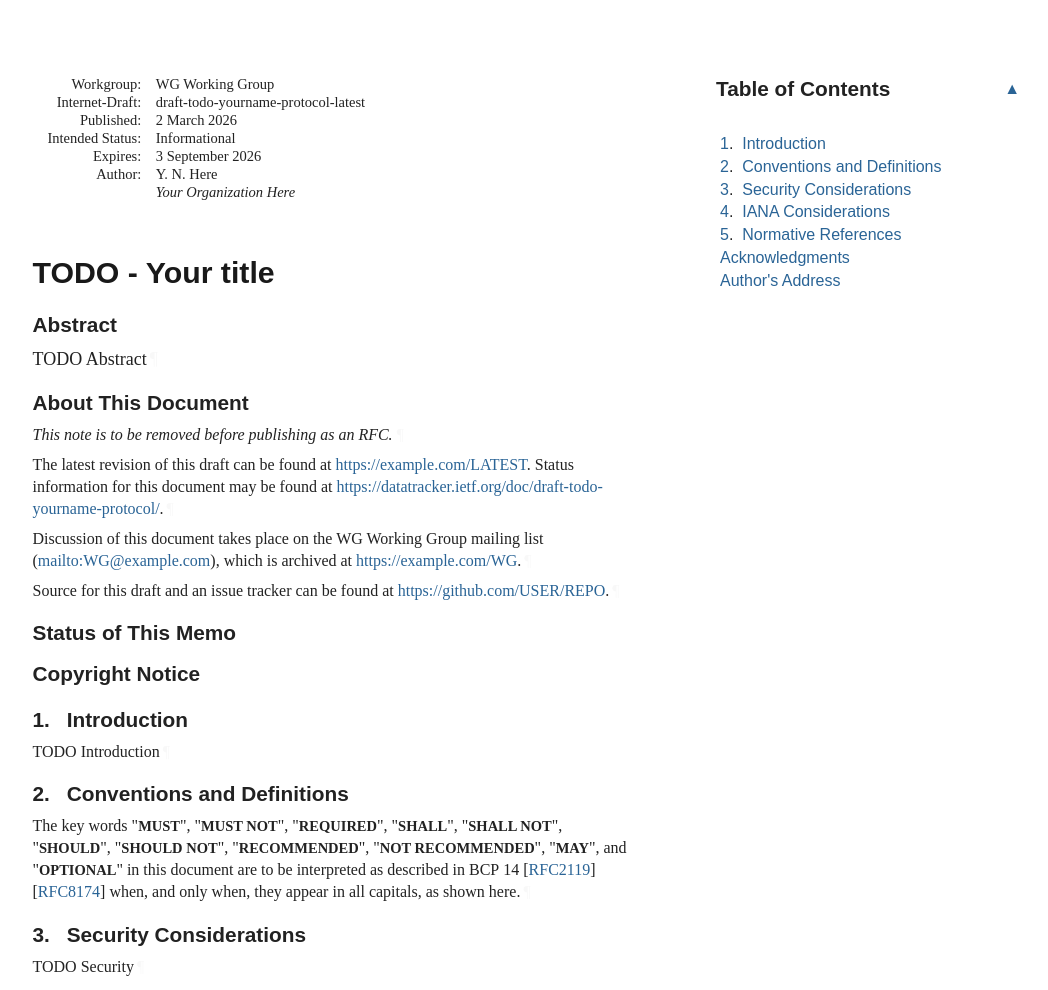
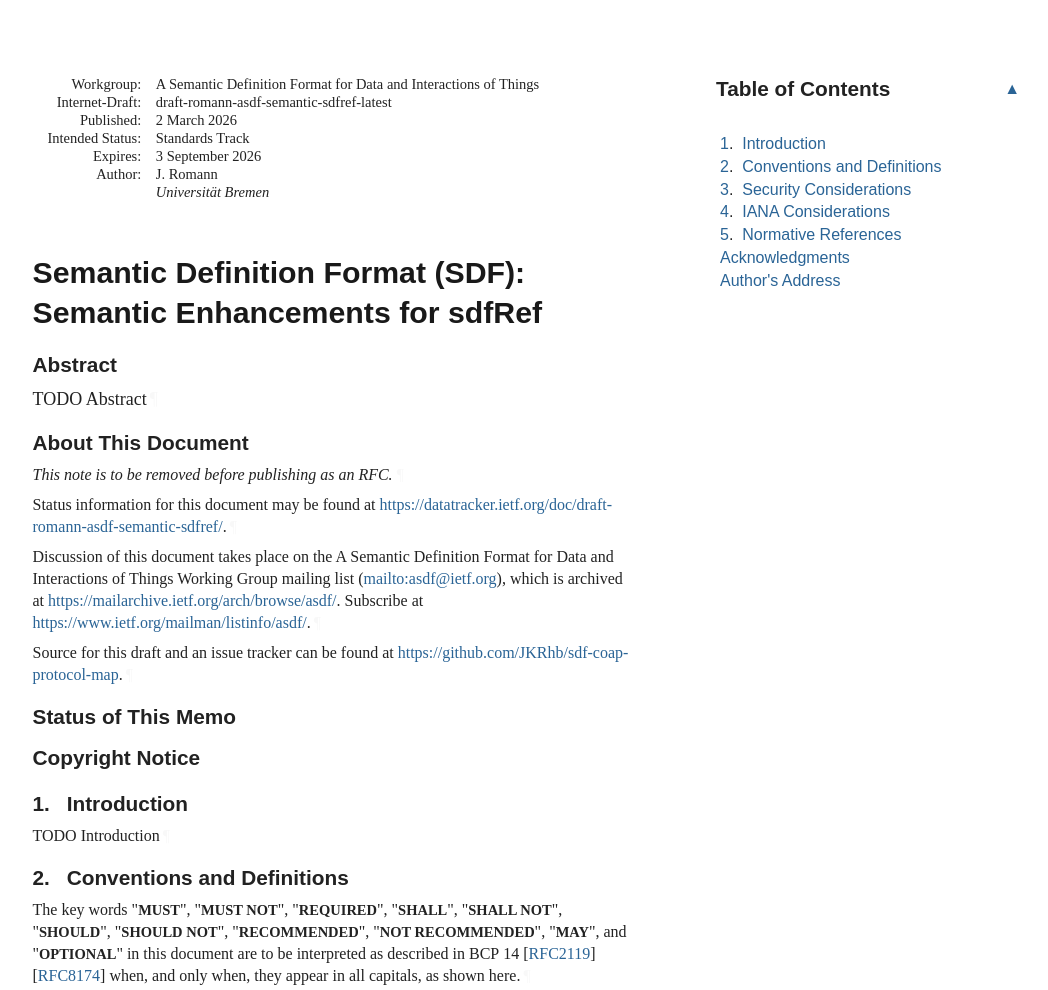
Before and after one commit to JKRhb/sdf-semantic-references, a plain HTML site: page draft-romann-asdf-semantic-sdfref.html in a window 1280 px wide. Shown: the top 990 px of the page, without its empty margins (92-1140 px from the left). Drawn offline with Linux system fonts and the light colour scheme; a web font is replaced by a local one.

Commit message:
Script updating gh-pages from 8012f71. [ci skip]

```diff
--- a/draft-todo-yourname-protocol.html
+++ b/draft-romann-asdf-semantic-sdfref.html
@@ -4,16 +4,14 @@
 <meta charset="utf-8">
 <meta content="Common,Latin" name="scripts">
 <meta content="initial-scale=1.0" name="viewport">
-<title>TODO - Your title</title>
-<meta content="Your Name Here" name="author">
+<title>Semantic Definition Format (SDF): Semantic Enhancements for sdfRef</title>
+<meta content="Jan Romann" name="author">
 <meta content="
        TODO Abstract
     " name="description">
 <meta content="xml2rfc 3.31.0" name="generator">
-<meta content="next generation" name="keyword">
-<meta content="unicorn" name="keyword">
-<meta content="sparkling distributed ledger" name="keyword">
-<meta content="draft-todo-yourname-protocol-latest" name="ietf.draft">
+<meta content="Internet-Draft" name="keyword">
+<meta content="draft-romann-asdf-semantic-sdfref-latest" name="ietf.draft">
 <!-- Generator version information:
   xml2rfc 3.31.0
     Python 3.12.12
@@ -28,7 +26,7 @@
     requests 2.32.5
     wcwidth 0.3.0
 -->
-<link href="draft-todo-yourname-protocol.xml" rel="alternate" type="application/rfc+xml">
+<link href="draft-romann-asdf-semantic-sdfref.xml" rel="alternate" type="application/rfc+xml">
 <link href="#copyright" rel="license">
 <style type="text/css">@font-face {
   font-family: 'Lora';
@@ -1046,11 +1044,11 @@ svg :is([fill="white"], [fill^="#fff"]) {
 <table class="ears">
 <thead><tr>
 <td class="left">Internet-Draft</td>
-<td class="center">TODO - Abbreviation</td>
+<td class="center">Semantic SDF References</td>
 <td class="right">March 2026</td>
 </tr></thead>
 <tfoot><tr>
-<td class="left">Here</td>
+<td class="left">Romann</td>
 <td class="center">Expires 3 September 2026</td>
 <td class="right">[Page]</td>
 </tr></tfoot>
@@ -1059,27 +1057,27 @@ svg :is([fill="white"], [fill^="#fff"]) {
 <div id="internal-metadata" class="document-information">
 <dl id="identifiers">
 <dt class="label-workgroup">Workgroup:</dt>
-<dd class="workgroup">WG Working Group</dd>
+<dd class="workgroup">A Semantic Definition Format for Data and Interactions of Things</dd>
 <dt class="label-internet-draft">Internet-Draft:</dt>
-<dd class="internet-draft">draft-todo-yourname-protocol-latest</dd>
+<dd class="internet-draft">draft-romann-asdf-semantic-sdfref-latest</dd>
 <dt class="label-published">Published:</dt>
 <dd class="published">
 <time datetime="2026-03-02" class="published">2 March 2026</time>
     </dd>
 <dt class="label-intended-status">Intended Status:</dt>
-<dd class="intended-status">Informational</dd>
+<dd class="intended-status">Standards Track</dd>
 <dt class="label-expires">Expires:</dt>
 <dd class="expires"><time datetime="2026-09-03">3 September 2026</time></dd>
 <dt class="label-authors">Author:</dt>
 <dd class="authors">
 <div class="author">
-      <div class="author-name">Y. N. Here</div>
-<div class="org">Your Organization Here</div>
+      <div class="author-name">J. Romann</div>
+<div class="org">Universität Bremen</div>
 </div>
 </dd>
 </dl>
 </div>
-<h1 id="title">TODO - Your title</h1>
+<h1 id="title">Semantic Definition Format (SDF): Semantic Enhancements for sdfRef</h1>
 <section id="section-abstract">
       <h2 id="abstract"><a href="#abstract" class="selfRef">Abstract</a></h2>
 <p id="section-abstract-1">TODO Abstract<a href="#section-abstract-1" class="pilcrow">¶</a></p>
@@ -1090,14 +1088,14 @@ svg :is([fill="white"], [fill^="#fff"]) {
       </h2>
 <p id="section-note.1-1">This note is to be removed before publishing as an RFC.<a href="#section-note.1-1" class="pilcrow">¶</a></p>
 <p id="section-note.1-2">
-        The latest revision of this draft can be found at <span><a href="https://example.com/LATEST">https://example.com/LATEST</a></span>.
-        Status information for this document may be found at <span><a href="https://datatracker.ietf.org/doc/draft-todo-yourname-protocol/">https://datatracker.ietf.org/doc/draft-todo-yourname-protocol/</a></span>.<a href="#section-note.1-2" class="pilcrow">¶</a></p>
+        Status information for this document may be found at <span><a href="https://datatracker.ietf.org/doc/draft-romann-asdf-semantic-sdfref/">https://datatracker.ietf.org/doc/draft-romann-asdf-semantic-sdfref/</a></span>.<a href="#section-note.1-2" class="pilcrow">¶</a></p>
 <p id="section-note.1-3">
         Discussion of this document takes place on the
-        WG Working Group mailing list (<span><a href="mailto:WG@example.com">mailto:WG@example.com</a></span>),
-        which is archived at <span><a href="https://example.com/WG">https://example.com/WG</a></span>.<a href="#section-note.1-3" class="pilcrow">¶</a></p>
+        A Semantic Definition Format for Data and Interactions of Things Working Group mailing list (<span><a href="mailto:asdf@ietf.org">mailto:asdf@ietf.org</a></span>),
+        which is archived at <span><a href="https://mailarchive.ietf.org/arch/browse/asdf/">https://mailarchive.ietf.org/arch/browse/asdf/</a></span>.
+        Subscribe at <span><a href="https://www.ietf.org/mailman/listinfo/asdf/">https://www.ietf.org/mailman/listinfo/asdf/</a></span>.<a href="#section-note.1-3" class="pilcrow">¶</a></p>
 <p id="section-note.1-4">Source for this draft and an issue tracker can be found at
-        <span><a href="https://github.com/USER/REPO">https://github.com/USER/REPO</a></span>.<a href="#section-note.1-4" class="pilcrow">¶</a></p>
+        <span><a href="https://github.com/JKRhb/sdf-coap-protocol-map">https://github.com/JKRhb/sdf-coap-protocol-map</a></span>.<a href="#section-note.1-4" class="pilcrow">¶</a></p>
 </section>
 <div id="status-of-memo">
 <section id="section-boilerplate.1">
@@ -1218,8 +1216,12 @@ appear in all capitals, as shown here.<a href="#section-2-1" class="pilcrow">¶<
 <span class="refAuthor">Bradner, S.</span>, <span class="refTitle">"Key words for use in RFCs to Indicate Requirement Levels"</span>, <span class="seriesInfo">BCP 14</span>, <span class="seriesInfo">RFC 2119</span>, <span class="seriesInfo">DOI 10.17487/RFC2119</span>, <time datetime="1997-03" class="refDate">March 1997</time>, <span>&lt;<a href="https://www.rfc-editor.org/rfc/rfc2119">https://www.rfc-editor.org/rfc/rfc2119</a>&gt;</span>. </dd>
 <dd class="break"></dd>
 <dt id="RFC8174">[RFC8174]</dt>
+      <dd>
+<span class="refAuthor">Leiba, B.</span>, <span class="refTitle">"Ambiguity of Uppercase vs Lowercase in RFC 2119 Key Words"</span>, <span class="seriesInfo">BCP 14</span>, <span class="seriesInfo">RFC 8174</span>, <span class="seriesInfo">DOI 10.17487/RFC8174</span>, <time datetime="2017-05" class="refDate">May 2017</time>, <span>&lt;<a href="https://www.rfc-editor.org/rfc/rfc8174">https://www.rfc-editor.org/rfc/rfc8174</a>&gt;</span>. </dd>
+<dd class="break"></dd>
+<dt id="RFC9880">[RFC9880]</dt>
     <dd>
-<span class="refAuthor">Leiba, B.</span>, <span class="refTitle">"Ambiguity of Uppercase vs Lowercase in RFC 2119 Key Words"</span>, <span class="seriesInfo">BCP 14</span>, <span class="seriesInfo">RFC 8174</span>, <span class="seriesInfo">DOI 10.17487/RFC8174</span>, <time datetime="2017-05" class="refDate">May 2017</time>, <span>&lt;<a href="https://www.rfc-editor.org/rfc/rfc8174">https://www.rfc-editor.org/rfc/rfc8174</a>&gt;</span>. </dd>
+<span class="refAuthor">Koster, M., Ed.</span>, <span class="refAuthor">Bormann, C., Ed.</span>, and <span class="refAuthor">A. Keränen</span>, <span class="refTitle">"Semantic Definition Format (SDF) for Data and Interactions of Things"</span>, <span class="seriesInfo">RFC 9880</span>, <span class="seriesInfo">DOI 10.17487/RFC9880</span>, <time datetime="2026-01" class="refDate">January 2026</time>, <span>&lt;<a href="https://www.rfc-editor.org/rfc/rfc9880">https://www.rfc-editor.org/rfc/rfc9880</a>&gt;</span>. </dd>
 <dd class="break"></dd>
 </dl>
 </section>
@@ -1238,11 +1240,11 @@ appear in all capitals, as shown here.<a href="#section-2-1" class="pilcrow">¶<
 <a href="#name-authors-address" class="section-name selfRef">Author's Address</a>
       </h2>
 <address class="vcard">
-        <div dir="auto" class="left"><span class="fn nameRole">Your Name Here</span></div>
-<div dir="auto" class="left"><span class="org">Your Organization Here</span></div>
+        <div dir="auto" class="left"><span class="fn nameRole">Jan Romann</span></div>
+<div dir="auto" class="left"><span class="org">Universität Bremen</span></div>
 <div class="email">
 <span>Email:</span>
-<a href="mailto:your.email@example.com" class="email">your.email@example.com</a>
+<a href="mailto:jan.romann@uni-bremen.de" class="email">jan.romann@uni-bremen.de</a>
 </div>
 </address>
 </section>
```
Also changed, not shown: index.html (+4 -4 lines), draft-romann-asdf-semantic-sdfref.txt.
